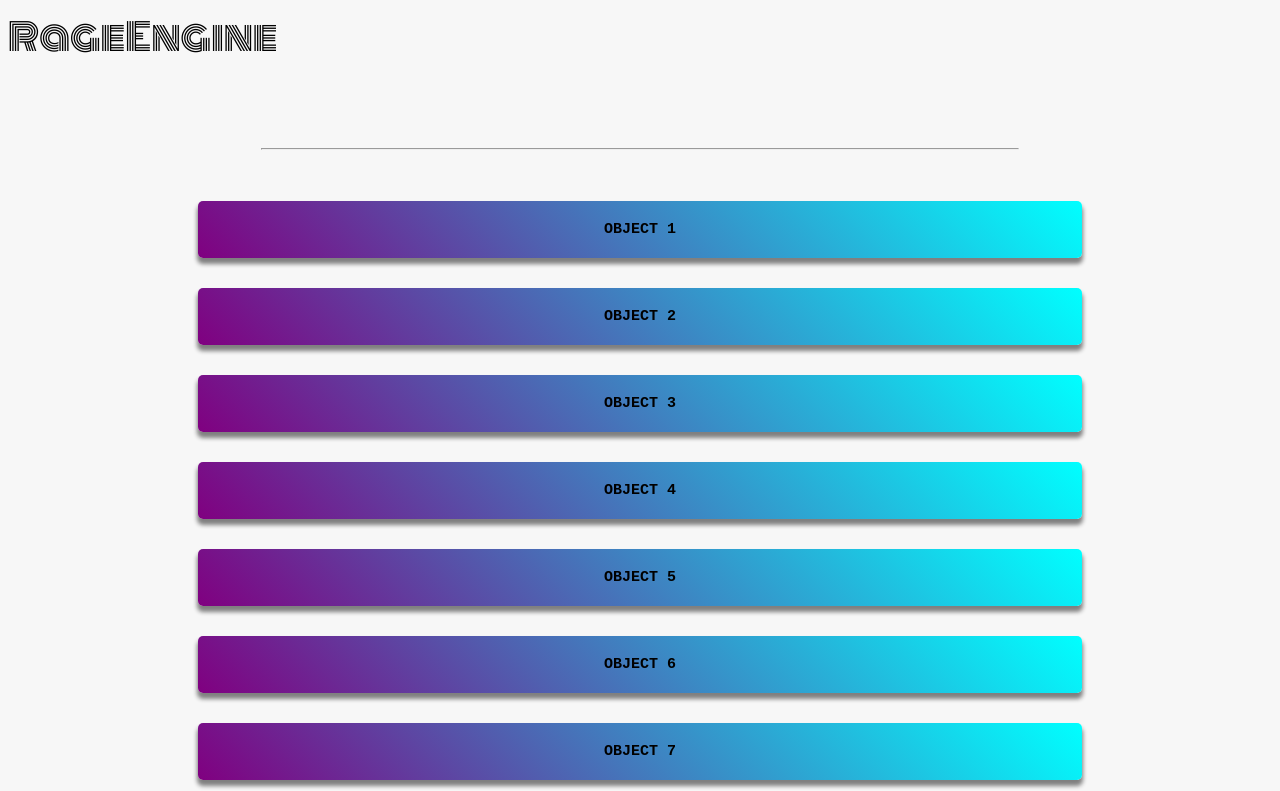
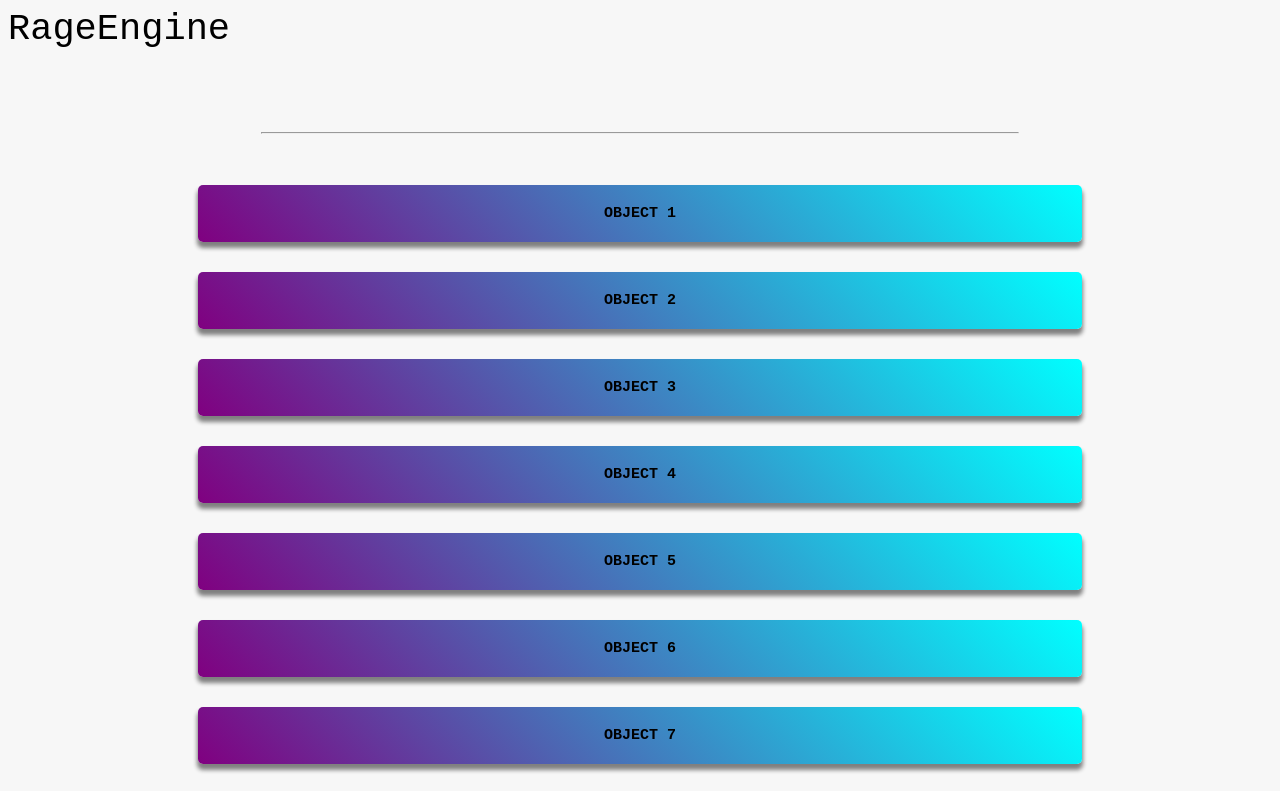
Before and after one commit to RageEngine/css-style, a plain HTML site: page index.html in a window 1280 px wide. Shown: the top 791 px of the page. Drawn offline with Linux system fonts and the light colour scheme.

Commit message:
Update rage.css

```diff
--- a/rage.css
+++ b/rage.css
@@ -4,7 +4,7 @@ body {
 }
 
 .logo {
-  font-family: monoton;
+  font-family: monospace, monoton!important;
   font-size: 37px;
 }
 
```
